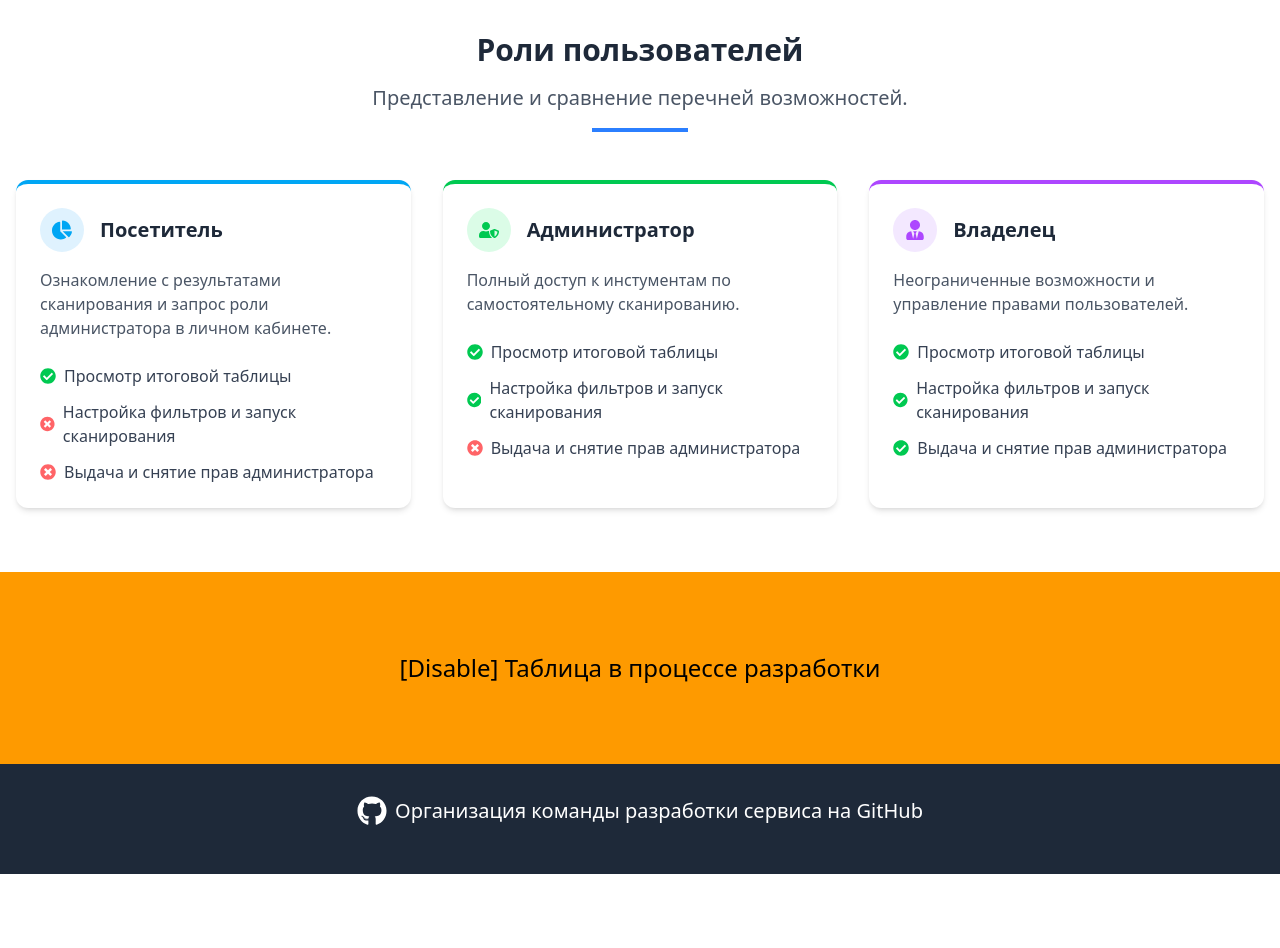
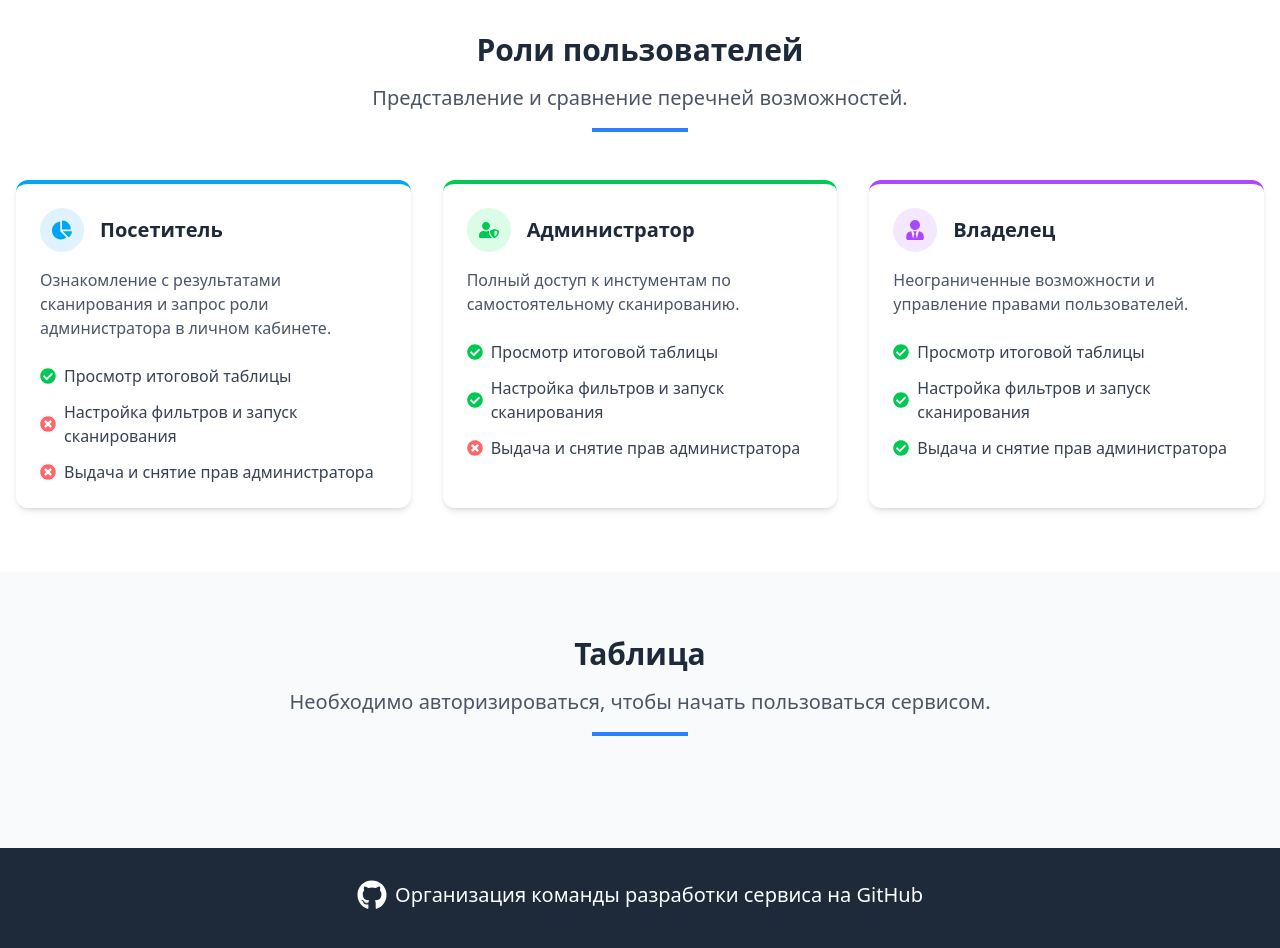
Before and after one commit to the-tender-team/tender-parsing, a Next.js app in the folder frontend/: page / in a window 1280 px wide. Shown: the part 1080-2028 px from the top of the page. Before the commit the page ends 1954 px from the top, so only its background shows below. Built offline with nearby package versions, Linux system fonts and the light colour scheme; no server answers.

Commit message:
Update code in components of main page
- Create Section component as template for sections in main page.
- Update Roles, HowItWorks and TableDisable components of maimn page
  to integrate Section component.

```diff
--- a/frontend/src/app/(main)/components/HowItWorks.tsx
+++ b/frontend/src/app/(main)/components/HowItWorks.tsx
@@ -1,3 +1,5 @@
+import Section from "@/components/Section"
+
 const steps = [
   {
     step: 1,
@@ -23,20 +25,17 @@ const steps = [
 
 export default function HowItWorks() {
   return (
-    <section className="py-16 bg-gray-50">
-      <div className="container mx-auto px-4">
-
-        {/* Заголовок и описание */}
-        <div className="text-center mb-12">
-          <h2 className="text-3xl font-bold text-gray-800 mb-4">Принцип работы</h2>
-          <p className="text-xl text-gray-600 max-auto mx-auto">
-            Сервис проводит анализ сайтов государственных закупок, где компании участвуют в тендерах. <br></br>
-            Если компания выиграла контракт, но не подписала его вовремя или нарушила условия, ей может грозить суд. <br></br>
+    <Section
+      title="Принцип работы"
+      description={
+        <>
+          Сервис проводит анализ сайтов государственных закупок, где компании участвуют в тендерах. <br />
+          Если компания выиграла контракт, но не подписала его вовремя или нарушила условия, ей может грозить суд. <br />
           Платформа сохраняет информацию о таких тендерах и клиентах, чтобы пользователь мог предложить им свои юридические услуги.
-          </p>
-          <div className="w-24 h-1 bg-blue-500 mx-auto mt-4"></div>
-        </div>
-
+        </>
+      }
+      bgColor="bg-gray-50"
+    >
       {/* Список шагов */}
       <div className="grid md:grid-cols-2 lg:grid-cols-4 gap-8">
         {steps.map(({ step, title, description }) => (
@@ -54,7 +53,6 @@ export default function HowItWorks() {
           </div>
         ))}
       </div>
-      </div>
-    </section>
+    </Section>
   )
 }
--- a/frontend/src/app/(main)/components/Roles.tsx
+++ b/frontend/src/app/(main)/components/Roles.tsx
@@ -1,4 +1,5 @@
 import { FaChartPie, FaUserTie, FaUserShield, FaCheckCircle, FaTimesCircle } from 'react-icons/fa'
+import Section from "@/components/Section"
 
 const roles = [
   {
@@ -50,11 +51,11 @@ const RoleCard = ({ title, description, icon, bgColor, borderColor, permissions
     <p className="text-gray-600 mb-6">{description}</p>
     <div className="space-y-3">
       {permissions.map(({ text, allowed }, idx) => (
-        <div className="flex items-center" key={idx}>
+        <div className="flex items-center gap-2" key={idx}>
           {allowed ? (
-              <FaCheckCircle className="mr-2 text-green-500" />
+              <FaCheckCircle className="w-4 h-4 text-green-500 flex-shrink-0" />
             ) : (
-              <FaTimesCircle className="mr-2 text-red-400" />
+              <FaTimesCircle className="w-4 h-4 text-red-400 flex-shrink-0" />
             )}
           <span className="text-gray-700">{text}</span>
         </div>
@@ -65,19 +66,16 @@ const RoleCard = ({ title, description, icon, bgColor, borderColor, permissions
 
 export default function Roles() {
   return (
-    <section className="py-16 bg-white">
-      <div className="container mx-auto px-4">
-        <div className="text-center mb-12">
-          <h2 className="text-3xl font-bold text-gray-800 mb-4">Роли пользователей</h2>
-          <p className="text-xl text-gray-600 max-w-3xl mx-auto">Представление и сравнение перечней возможностей.</p>
-          <div className="w-24 h-1 bg-blue-500 mx-auto mt-4"></div>
-        </div>
-        <div className="grid md:grid-cols-3 gap-8">
-          {roles.map((role, index) => (
-            <RoleCard key={index} {...role} />
-          ))}
-        </div>
+    <Section
+      title="Роли пользователей"
+      description="Представление и сравнение перечней возможностей."
+      bgColor="bg-white"
+    >
+      <div className="grid md:grid-cols-3 gap-8">
+        {roles.map((role, index) => (
+          <RoleCard key={index} {...role} />
+        ))}
       </div>
-    </section>
+    </Section>
   )
 }
--- a/frontend/src/app/(main)/components/TableDisable.tsx
+++ b/frontend/src/app/(main)/components/TableDisable.tsx
@@ -1,5 +1,12 @@
-export default function Table() {
+import Section from "@/components/Section"
+
+export default function TableDisable() {
   return (
-    <h1 className="text-center py-20 bg-amber-500 text-2xl">[Disable] Таблица в процессе разработки</h1>
+    <Section
+      title="Таблица"
+      description="Необходимо авторизироваться, чтобы начать пользоваться сервисом."
+      bgColor="bg-gray-50"
+    >
+    </Section>
   )
 }
--- /dev/null
+++ b/frontend/src/components/Section.tsx
@@ -0,0 +1,21 @@
+interface SectionProps {
+  title: string
+  description: string | React.ReactNode
+  bgColor: string
+  children?: React.ReactNode
+}
+
+export default function Section({ title, description, bgColor, children }: SectionProps) {
+  return (
+    <section className={`py-16 ${bgColor}`}>
+      <div className="container mx-auto px-4">
+        <div className="text-center mb-12">
+          <h2 className="text-3xl font-bold text-gray-800 mb-4">{title}</h2>
+          <p className="text-xl text-gray-600 max-auto mx-auto">{description}</p>
+          <div className="w-24 h-1 bg-blue-500 mx-auto mt-4"></div>
+        </div>
+        {children}
+      </div>
+    </section>
+  )
+}
```
Lines whose indentation alone changed are shown as unchanged.
